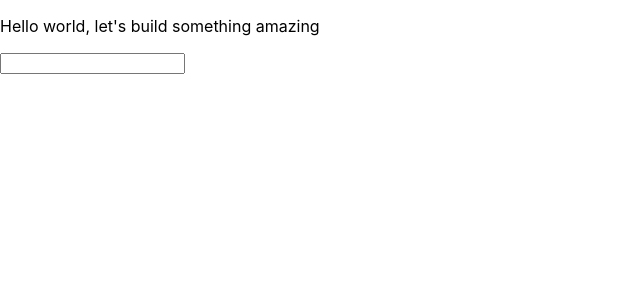
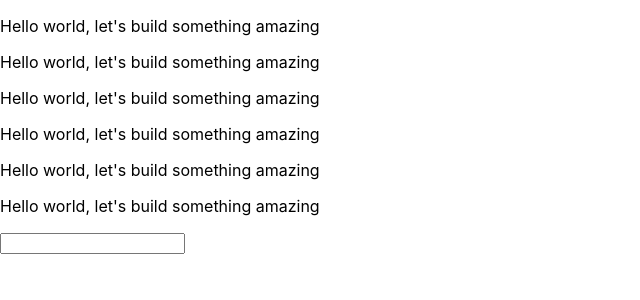
Before and after one commit to Niscolinx/order-tracking, a React (Create React App) app: page / in a window 1280 px wide. Shown: the top 300 px of the page, without its empty margins (0-640 px from the left). Built offline with nearby package versions, Linux system fonts and the light colour scheme.

Commit message:
updated the form

```diff
--- a/src/App.js
+++ b/src/App.js
@@ -3,6 +3,11 @@ import React from 'react';
 function App() {
   return (
     <div className="">
+      <p>Hello world, let's build something amazing</p>
+      <p>Hello world, let's build something amazing</p>
+      <p>Hello world, let's build something amazing</p>
+      <p>Hello world, let's build something amazing</p>
+      <p>Hello world, let's build something amazing</p>
       <p>Hello world, let's build something amazing</p>
       <form>
         <input type='text'></input>
```
